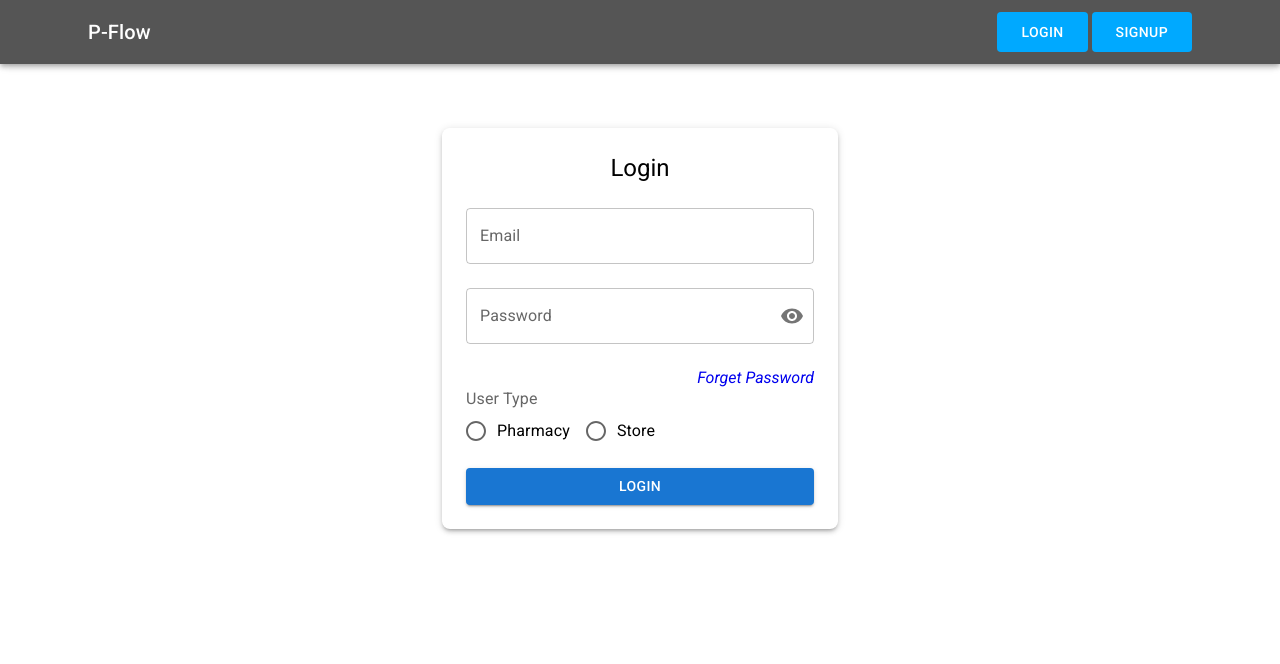
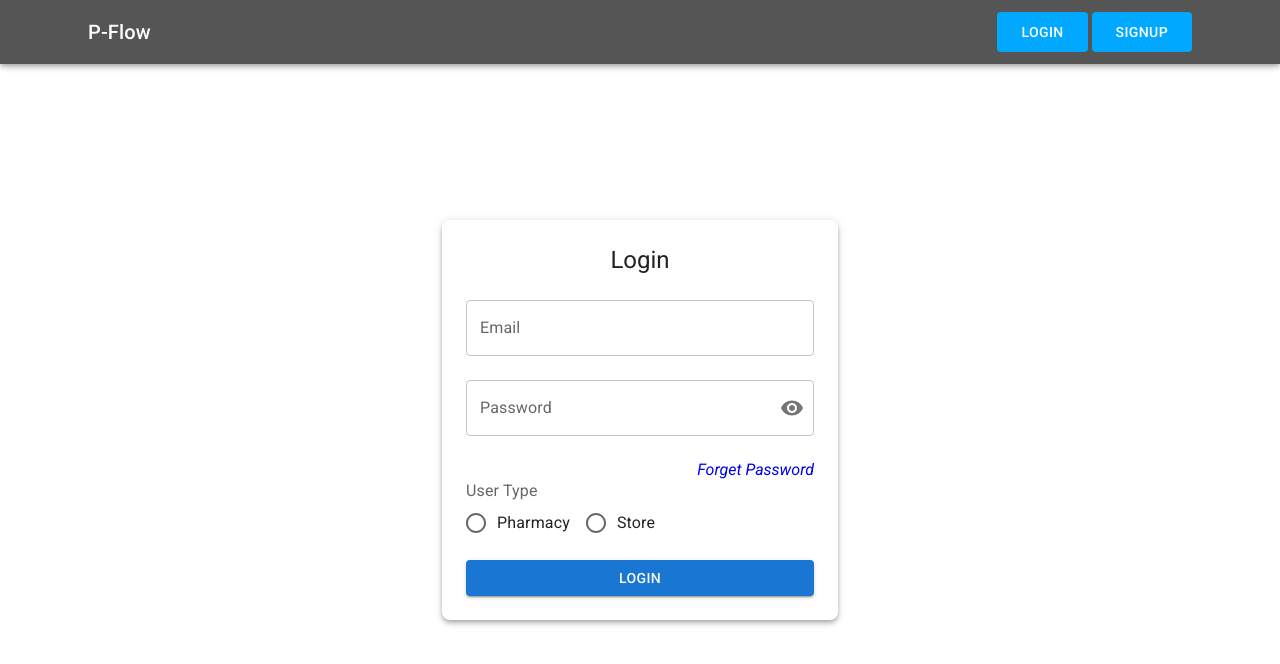
Before and after one commit to elref7i/p-flow, a React (Vite) app: page /login in a window 1280 px wide. Shown: the top 664 px of the page. Built offline with nearby package versions, Linux system fonts and the light colour scheme.

Commit message:
Refactor layout and styling in Login component; add PropTypes to GuestRoute

```diff
--- a/src/App.jsx
+++ b/src/App.jsx
@@ -36,6 +36,8 @@ function App() {
       ],
     },
   ]);
+
+  //* react query - redux
   return (
     <>
       <UserTypeProvider>
--- a/src/Layout/Layout.jsx
+++ b/src/Layout/Layout.jsx
@@ -9,7 +9,11 @@ export default function Layout() {
       {/* <Sidebar /> */}
       <Box
         component={'main'}
-        sx={{ pt: '80px', minHeight: 'calc(100vh-64px)' }}
+        sx={{
+          m: 0,
+          pt: '80px',
+          minHeight: 'calc(100vh)',
+        }}
       >
         <Outlet></Outlet>
       </Box>
--- a/src/components/GuestRoute/GuestRoute.jsx
+++ b/src/components/GuestRoute/GuestRoute.jsx
@@ -1,3 +1,4 @@
+import PropTypes from 'prop-types';
 import { Navigate } from 'react-router-dom';
 
 export default function GuestRoute({ children }) {
@@ -8,3 +9,6 @@ export default function GuestRoute({ children }) {
     return <Navigate to="/" />;
   }
 }
+GuestRoute.propTypes = {
+  children: PropTypes.node.isRequired,
+};
--- a/src/index.css
+++ b/src/index.css
@@ -2,6 +2,9 @@
 
 * {
   font-family: 'Roboto', serif;
+  margin: 0;
+  padding: 0;
+  box-sizing: border-box;
 }
 
 a {
--- a/src/pages/Login/Login.jsx
+++ b/src/pages/Login/Login.jsx
@@ -14,6 +14,7 @@ import {
   InputLabel,
   InputAdornment,
   IconButton,
+  Paper,
 } from '@mui/material';
 import { useFormik } from 'formik';
 import { useState } from 'react';
@@ -59,8 +60,15 @@ export default function Login() {
   });
 
   return (
+    <Box
+      sx={{
+        minHeight: '80vh',
+        display: 'flex',
+        alignItems: 'center',
+      }}
+    >
       <Container maxWidth="xs">
-      <Box sx={{ mt: 5, p: 3, boxShadow: 3, borderRadius: 2 }}>
+        <Paper sx={{ mt: 5, p: 3, borderRadius: 2 }} elevation={4}>
           <Typography variant="h5" align="center" gutterBottom>
             Login
           </Typography>
@@ -76,7 +84,9 @@ export default function Login() {
                 <InputAdornment position="end">
                   <IconButton
                     aria-label={
-                    showPassword ? 'hide the password' : 'display the password'
+                      showPassword
+                        ? 'hide the password'
+                        : 'display the password'
                     }
                     onClick={handleClickShowPassword}
                     onMouseDown={handleMouseDownPassword}
@@ -103,14 +113,19 @@ export default function Login() {
                 control={<Radio />}
                 label="Pharmacy"
               />
-            <FormControlLabel value="store" control={<Radio />} label="Store" />
+              <FormControlLabel
+                value="store"
+                control={<Radio />}
+                label="Store"
+              />
             </RadioGroup>
           </FormControl>
 
           <Button fullWidth variant="contained" color="primary" sx={{ mt: 2 }}>
             Login
           </Button>
+        </Paper>
+      </Container>
     </Box>
-    </Container>
   );
 }
```
Lines whose indentation alone changed are shown as unchanged.
